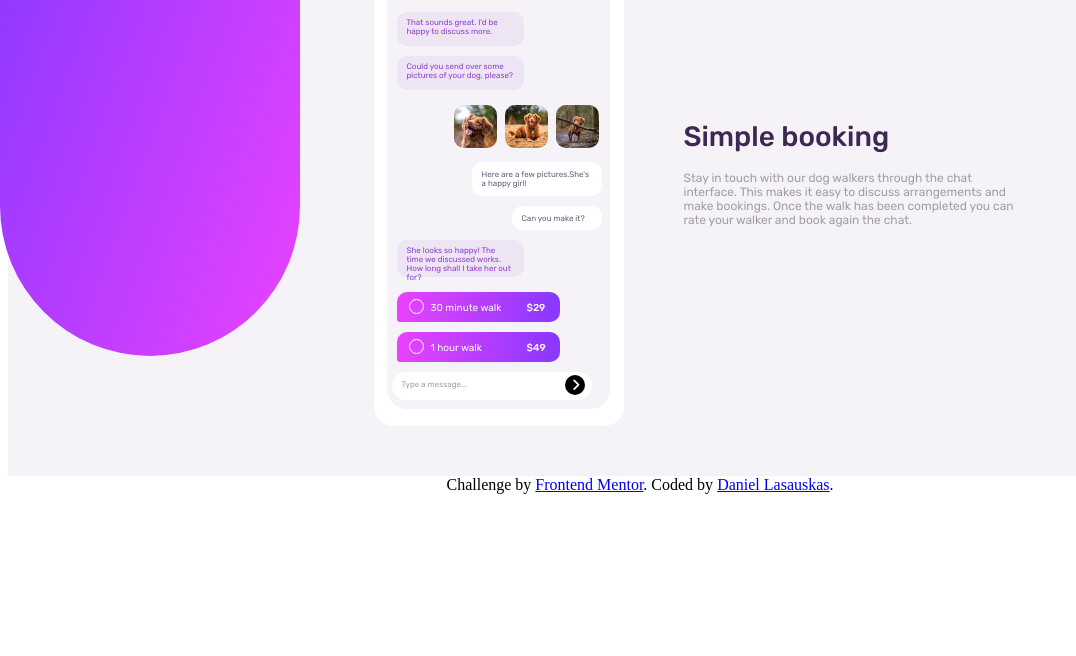
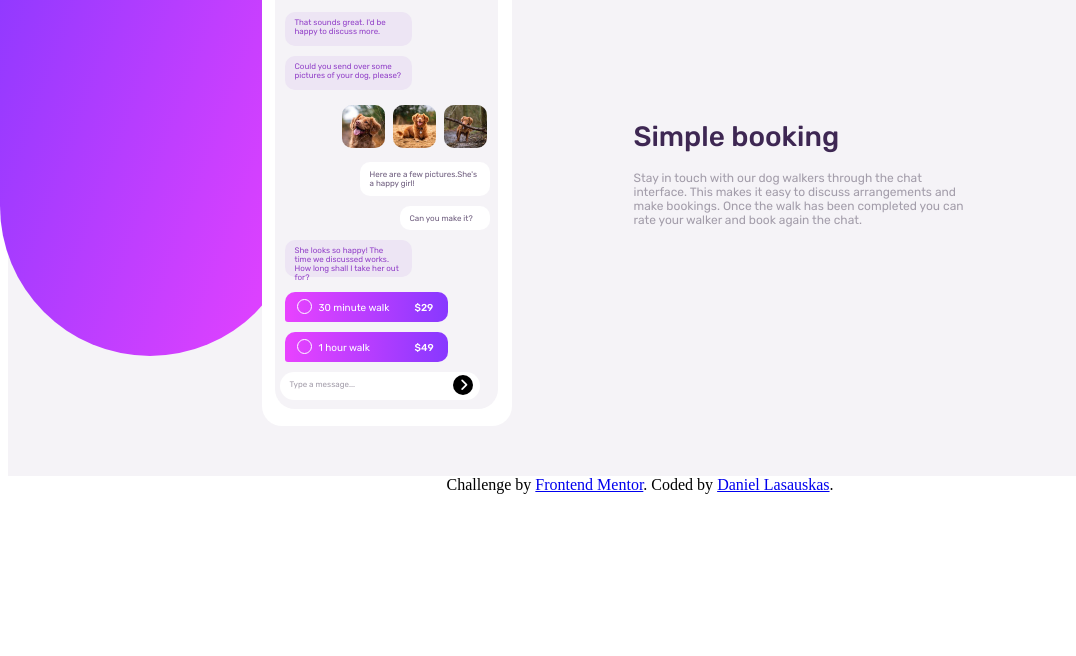
Before and after one commit to danlsk1986/Chat-app-CSS-illustration, a plain HTML site: page index.html in a window 1280 px wide. Shown: the part 144-800 px from the top of the page, without its empty margins (0-1076 px from the left). Drawn offline with Linux system fonts and the light colour scheme.

Commit message:
Cambios en el archivo

```diff
--- a/css/estilos.css
+++ b/css/estilos.css
@@ -330,7 +330,7 @@ html {
       background-color: #ffffff;
       border-radius: 20px 20px;
       margin-top: 0px;
-      margin-left: 100px;
+      left: -62px;
       z-index: 2;
     }
 
```
